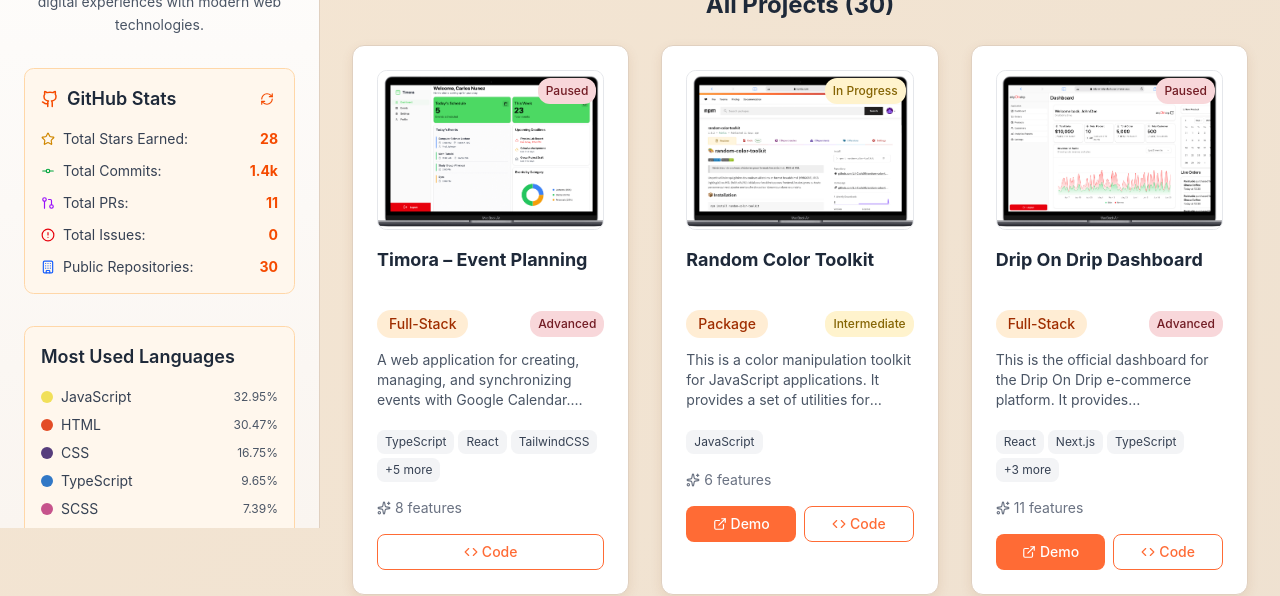
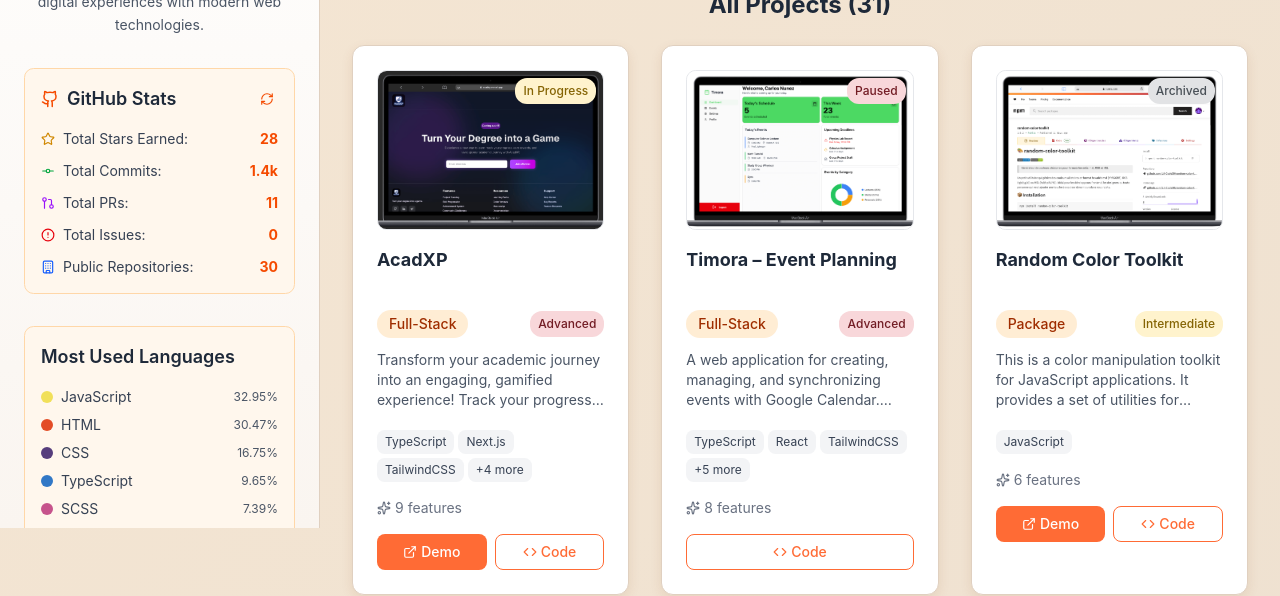
Before and after one commit to Lil-Code30/indie-project-page, a React (Vite) app: page / in a window 1280 px wide. Shown: the part 272-868 px from the top of the page. Built offline with nearby package versions, Linux system fonts and the light colour scheme; no server answers.

Commit message:
Add AcadXP project and update project statuses
Added a new project entry for AcadXP with details and features, including a new thumbnail image. Updated the status of the Random Color Toolkit project to 'Archived'.

```diff
--- a/src/data/projectData.ts
+++ b/src/data/projectData.ts
@@ -2,6 +2,38 @@
 import { v4 as uuidv4 } from "uuid";
 
 export const projects: Project[] = [
+  {
+    id: uuidv4(),
+    title: " AcadXP",
+    description:
+      "Transform your academic journey into an engaging, gamified experience! Track your progress, visualize your skills, and level up through your degree with this comprehensive academic progress tracker.",
+    technologies: [
+      "TypeScript",
+      "Next.js",
+      "TailwindCSS",
+      "Node.js",
+      "Express",
+      "PostgreSQL",
+      "Neon",
+    ],
+    category: "Full-Stack",
+    difficulty: "Advanced",
+    codeUrl: "https://github.com/acadxp/acadxp",
+    demoUrl: "https://acadxp.vercel.app/",
+    thumbnail: "/images/projects/acadxp.png",
+    status: "In Progress",
+    features: [
+      "User Authentication: Secure login and registration system.",
+      "Academic Tracking: Monitor courses, grades, and credits.",
+      "Gamification: Earn points, badges, and level up based on academic performance.",
+      "Progress Visualization: Interactive charts and graphs to visualize academic progress.",
+      "Responsive Design: Mobile-friendly interface for all devices.",
+      "Notifications: Email reminders for upcoming deadlines and events.",
+      "User Profiles: Manage personal information and preferences.",
+      "Search and Filter: Quickly find courses and academic records.",
+      "Comprehensive Documentation: Clear documentation for setup and usage.",
+    ],
+  },
   {
     id: uuidv4(),
     title: "Timora – Event Planning",
@@ -45,7 +77,7 @@
     codeUrl: "https://github.com/Lil-Code30/random-color-toolkit",
     demoUrl: "https://www.npmjs.com/package/random-color-toolkit",
     thumbnail: "/images/projects/random-color-toolkit.png",
-    status: "In Progress",
+    status: "Archived",
     features: [
       "Color Generation: Generate random colors in HEX, RGB, and HSL formats.",
       // "Color Conversion: Convert colors between HEX, RGB, and HSL formats.",
```
Also changed, not shown: public/images/projects/acadxp.png (added).
